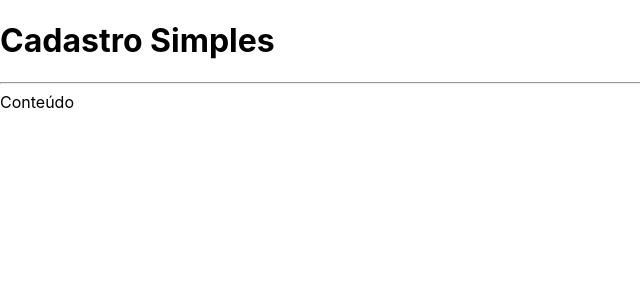
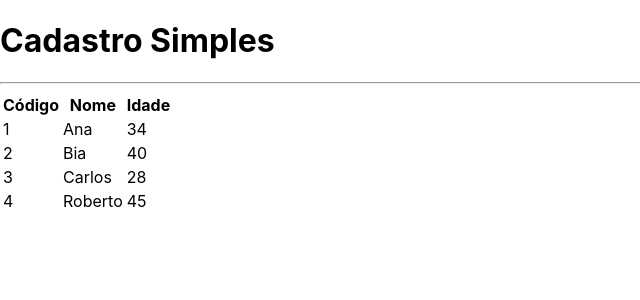
Before and after one commit to edgracional/NEXT-CRUD-TAILWINDCSS-FIREBASE, a Next.js app: page / in a window 1280 px wide. Shown: the top 300 px of the page, without its empty margins (0-640 px from the left). Built offline with nearby package versions, Linux system fonts and the light colour scheme.

Commit message:
108. Componente Tabela #01

```diff
--- /dev/null
+++ b/src/components/Tabela.tsx
@@ -0,0 +1,55 @@
+import Cliente from './../core/Cliente';
+
+interface TabelaProps {
+    clientes: Cliente[]
+}
+
+
+export default function Tabela(props: TabelaProps) {
+
+function renderizarCabecalho() {
+    return(
+        <tr>
+            <th>Código</th>
+            <th>Nome</th>
+            <th>Idade</th>
+        </tr>
+    )
+}
+
+    function renderizarDados() {
+        return props.clientes?.map((cliente, i) => {
+            return (
+                <tr key={cliente.id}>
+                    <td>{cliente.id}</td>
+                    <td>{cliente.nome}</td>
+                    <td>{cliente.idade}</td>
+                </tr>
+            )
+        })
+    }
+
+    return (
+        <table>
+            <thead>
+                {renderizarCabecalho()}
+            </thead>
+            <tbody>
+                {renderizarDados()}
+            </tbody>
+
+        </table>
+    )
+}
+
+/* export default function Tabela(props: TabelaProps) {
+    return (
+        <table>
+            <tr>
+                <th>Código</th>
+                <th>Nome</th>
+                <th>Idade</th>
+            </tr>
+        </table>
+    )
+} */
--- a/src/pages/index.tsx
+++ b/src/pages/index.tsx
@@ -1,5 +1,16 @@
 import Layout from './../components/Layout';
+import Tabela from './../components/Tabela';
+import Cliente from './../core/Cliente';
+
+
 export default function Home() {
+
+  const clientes = [
+    new Cliente('Ana', 34, '1'),
+    new Cliente('Bia', 40, '2'),
+    new Cliente('Carlos', 28, '3'),
+    new Cliente('Roberto', 45, '4'),
+  ]
 
 
   return (
@@ -10,7 +21,7 @@
       text-white
     `}>
       <Layout titulo="Cadastro Simples">
-          <span>Conteúdo</span>
+          <Tabela clientes={clientes}></Tabela>
       </Layout>
     </div>
   )
```
